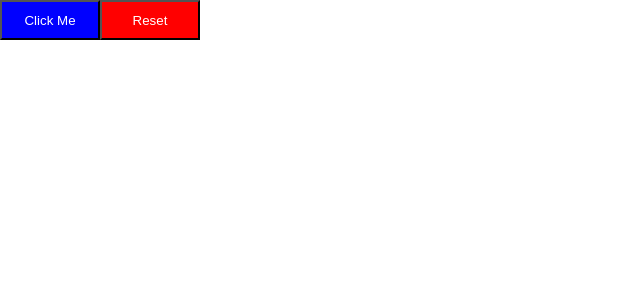
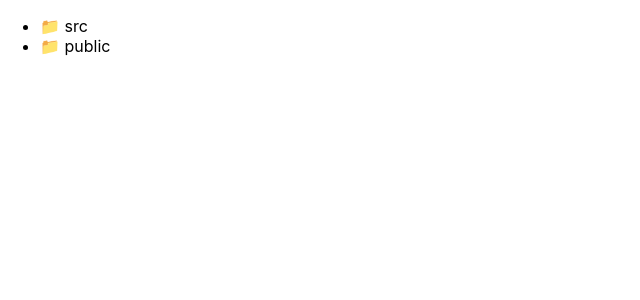
Before and after one commit to pritishvaidya/interview-questions, a React app: page / in a window 1280 px wide. Shown: the top 300 px of the page, without its empty margins (0-640 px from the left). Built offline with nearby package versions, Linux system fonts and the light colour scheme.

Commit message:
Add Folder Structure Project and update Readme.md

```diff
--- a/src/App.tsx
+++ b/src/App.tsx
@@ -1,8 +1,8 @@
 import React from "react";
-import BatchedProgressBars from "./batched-progress-bars/App";
+import FolderStructure from "./folder-structure/App";
 
 const App = () => {
-    return <BatchedProgressBars/>
+    return <FolderStructure/>
 }
 
 export default App;
--- a/src/batched-progress-bars/App.tsx
+++ b/src/batched-progress-bars/App.tsx
@@ -1,5 +1,5 @@
 import React, {useEffect, useState} from "react";
-import ProgressBar from "./ProgressBar";
+import ProgressBar from "./components/ProgressBar";
 import './App.css'
 
 const App = () => {
--- /dev/null
+++ b/src/batched-progress-bars/types.ts
@@ -0,0 +1 @@
+// WIP
--- /dev/null
+++ b/src/folder-structure/App.tsx
@@ -0,0 +1,20 @@
+import React, {useEffect, useState} from 'react'
+import FolderTree from "./components/FolderTree";
+import data from './data'
+
+const FolderStructure = () => {
+    const [globalState, setGlobalState] = useState<{ [key: string]: boolean }>(() => {
+        const storedState = localStorage.getItem("folderTreeState");
+        return storedState ? JSON.parse(storedState) : {};
+    });
+
+    useEffect(() => {
+        localStorage.setItem("folderTreeState", JSON.stringify(globalState));
+    }, [globalState]);
+
+    return (
+        <FolderTree data={data} globalState={globalState} setGlobalState={setGlobalState}/>
+    )
+}
+
+export default FolderStructure
--- /dev/null
+++ b/src/folder-structure/components/FolderTree.tsx
@@ -0,0 +1,38 @@
+import React from 'react'
+
+const FolderTree = ({data, path = "", globalState, setGlobalState}) => {
+    const toggleFolder = (fullPath: string) => {
+        setGlobalState((prev) => ({...prev, [fullPath]: !prev[fullPath]}));
+    }
+
+    return (
+        <ul className="folder-tree">
+            {data.map((item: FolderNode) => {
+                const fullPath = `${path}/${item.name}`;
+                return (
+                    <li key={fullPath}>
+                        {item.type === 'folder' ? (
+                            <>
+                            <span
+                                onClick={() => toggleFolder(fullPath)}
+                            >
+                                {globalState[fullPath] ? "📂" : "📁"} {item.name}
+                                 </span>
+                                <span>
+                                {globalState[fullPath] && item.children && (
+                                    <FolderTree data={item.children} path={fullPath} globalState={globalState}
+                                                setGlobalState={setGlobalState}/>
+                                )}
+                            </span>
+                            </>
+                        ) : (
+                            <span>📄 {item.name}</span>
+                        )}
+                    </li>
+                )
+            })}
+        </ul>
+    )
+}
+
+export default FolderTree
--- /dev/null
+++ b/src/folder-structure/data.ts
@@ -0,0 +1,41 @@
+const data: FolderStructure = [
+    {
+        name: "src",
+        type: "folder",
+        children: [
+            {
+                name: "components",
+                type: "folder",
+                children: [
+                    {name: "FolderTree.js", type: "file"},
+                    {
+                        name: "utils",
+                        type: "folder",
+                        children: [
+                            {name: "helpers.js", type: "file"},
+                        ],
+                    },
+                ],
+            },
+            {name: "App.js", type: "file"},
+            {name: "index.js", type: "file"},
+            {name: "data.js", type: "file"},
+        ],
+    },
+    {
+        name: "public",
+        type: "folder",
+        children: [
+            {name: "index.html", type: "file"},
+            {
+                name: "assets",
+                type: "folder",
+                children: [
+                    {name: "logo.png", type: "file"},
+                ],
+            },
+        ],
+    },
+];
+
+export default data;
```
Also changed, not shown: src/folder-structure/types.ts (added, +12 -0 lines), src/batched-progress-bars/Readme.md, src/batched-progress-bars/components/ProgressBar.tsx (renamed from src/batched-progress-bars/ProgressBar.tsx), src/folder-structure/App.css (added), src/folder-structure/Readme.md (added).
